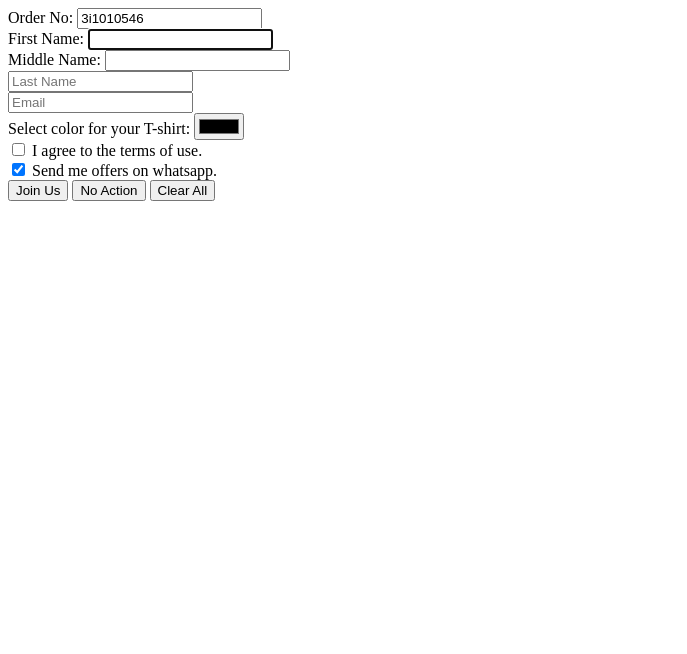
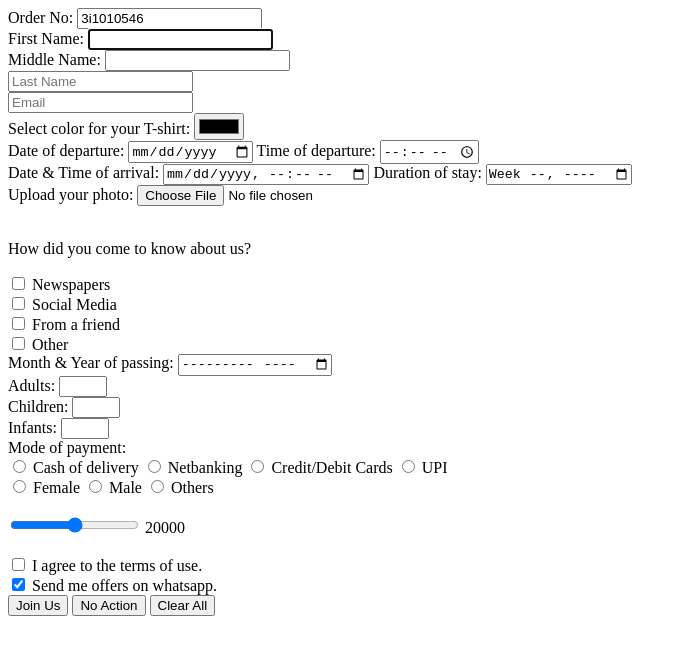
Before and after one commit to alakhpandya/22club7, a plain HTML site: page dec15.html in a window 1280 px wide. Shown: the whole page, without its empty margins (0-687 px from the left). Drawn offline with Linux system fonts and the light colour scheme.

Commit message:
dec21 commit

```diff
--- a/dec15.html
+++ b/dec15.html
@@ -31,15 +31,64 @@
             Select color for your T-shirt: <input type="color" name="tshirt-color" id="">
         </div>
 
+        <!-- dec21 work -->
+        <div>
+            Date of departure: <input type="date" name="" id="">
+            Time of departure: <input type="time" name="" id="">
+        </div>
+        <div>
+            Date & Time of arrival: <input type="datetime-local" name="" id="">
+            <!-- <input type="datetime" name="" id=""> -->
+            Duration of stay: <input type="week" name="" id="">
+        </div>
+        <div>
+            Upload your photo: <input type="file" name="" id="">
+        </div>
+        <br>
+        <div>
+            <p>How did you come to know about us?</p>
+            <input type="checkbox" name="" id=""> Newspapers <br>
+            <input type="checkbox" name="" id=""> Social Media <br>
+            <input type="checkbox" name="" id=""> From a friend <br>
+            <input onclick="document.getElementById('hidden').type = 'text'" type="checkbox" name="" id=""> Other
+            <input id="hidden" type="hidden" name="" placeholder="Please specify...">
+        </div>
+        <div>
+            Month & Year of passing: <input type="month" name="" id="">
+        </div>
+        <div>
+            Adults: <input min="1" max="6" type="number" name="" id=""> <br>
+            Children: <input min="0" max="6" type="number" name="" id=""> <br>
+            Infants: <input min="0" max="6" type="number" name="" id="">
+        </div>
+        <div>
+            Mode of payment: <br>
+            <input type="radio" name="mode_of_payment" id="cod"> <label for="cod">Cash of delivery</label>
+            <input type="radio" name="mode_of_payment" id="netbanking"> <label for="netbanking">Netbanking</label>
+            <input type="radio" name="mode_of_payment" id="cc"> <label for="cc">Credit/Debit Cards</label>
+            <input type="radio" name="mode_of_payment" id="upi"> <label for="upi">UPI</label>
+        </div>
+        <div>
+            <input type="radio" name="gender" id="female"> <label for="female">Female</label>
+            <input type="radio" name="gender" id="male"> <label for="male">Male</label>
+            <input type="radio" name="gender" id="other"> <label for="other">Others</label>
+        </div>
+        <br>
+        <div>
+            <!-- Choose your budget:
+            <input min="10000" max="20000" type="range" name="budget" id=""> -->
 
+            <input type="range" step="1000" value="20000" min="10000" max="30000" oninput="this.nextElementSibling.value = this.value">
+            <output>20000</output>
+        </div>
 
-
+        <br>
         <div>
             <input autofocus type="checkbox" name="" required id="tnc">
             <label for="tnc">I agree to the terms of use.</label>
         </div>
         <div>
-            <input type="checkbox" name="" checked id="whatsapp">
+            <input type="checkbox"  name="" checked id="whatsapp">
             <label for="whatsapp">Send me offers on whatsapp.</label>
         </div>
         <div>
```
Also changed, not shown: dec21.html (added, +17 -0 lines).
